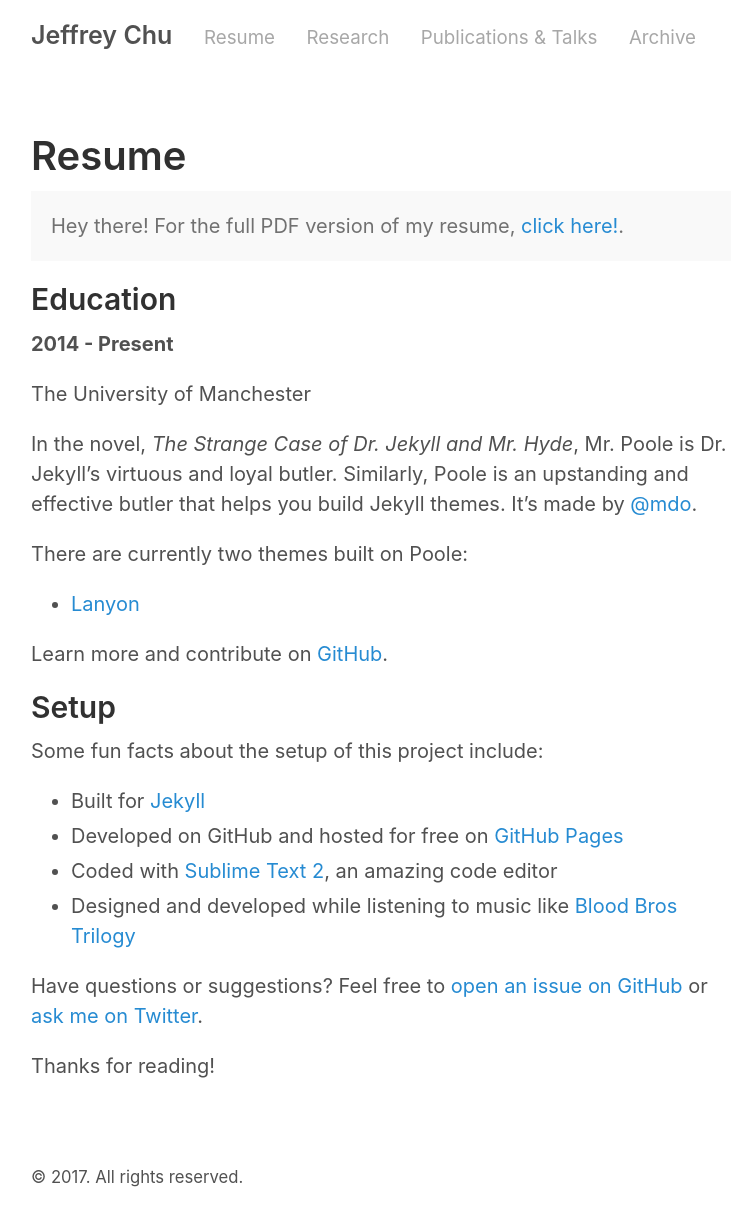
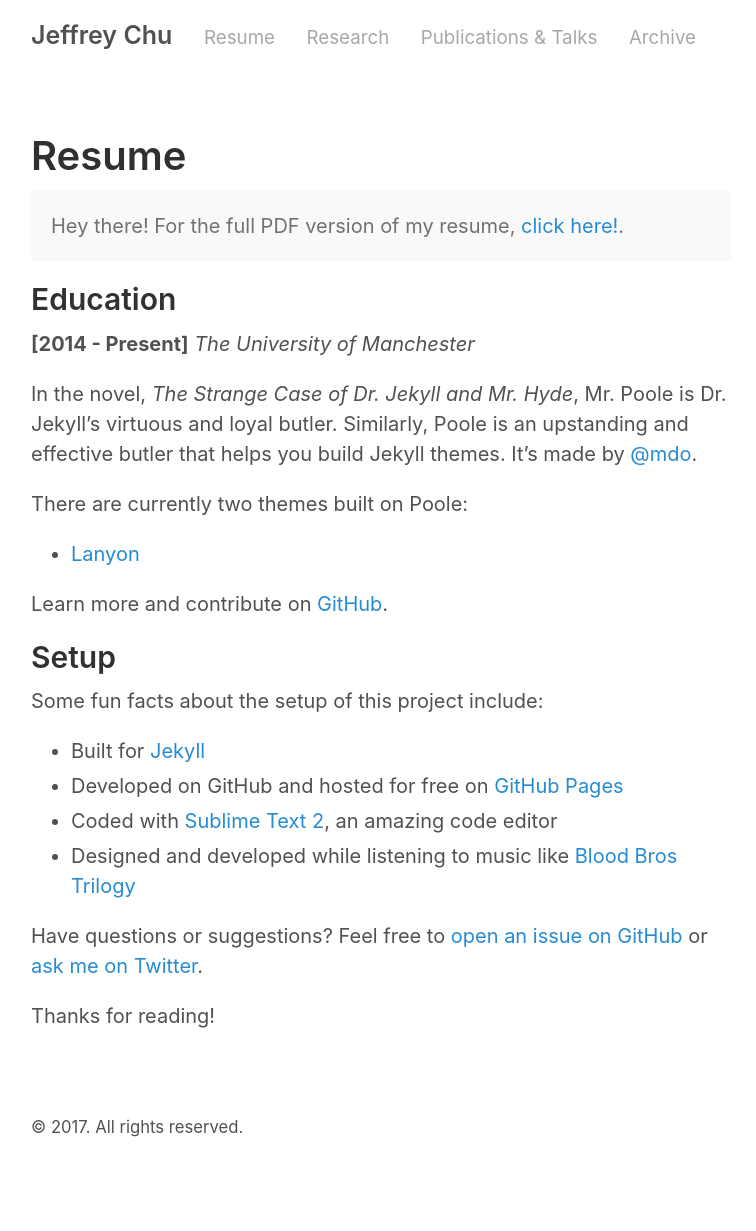
Before and after one commit to jeffrey-chu/jeffrey-chu.github.io, a Jekyll site: the page built from about.md, in a window 1280 px wide. Shown: the whole page, without its empty margins (259-1015 px from the left). Built offline with Jekyll 4.4.1, drawn with Linux system fonts in a browser that asks for light colours; after the commit the page ends 1181 px from its top, so only the background shows below that.

```diff
--- a/about.md
+++ b/about.md
@@ -8,8 +8,7 @@ title: Resume
 </p>
 
 ## Education
-<b>2014 - Present</b>
-<p>The University of Manchester</p>
+<p><b>[2014 - Present]</b> <i>The University of Manchester</i></p>
 In the novel, *The Strange Case of Dr. Jekyll and Mr. Hyde*, Mr. Poole is Dr. Jekyll's virtuous and loyal butler. Similarly, Poole is an upstanding and effective butler that helps you build Jekyll themes. It's made by [@mdo](https://twitter.com/mdo).
 
 There are currently two themes built on Poole:
```
